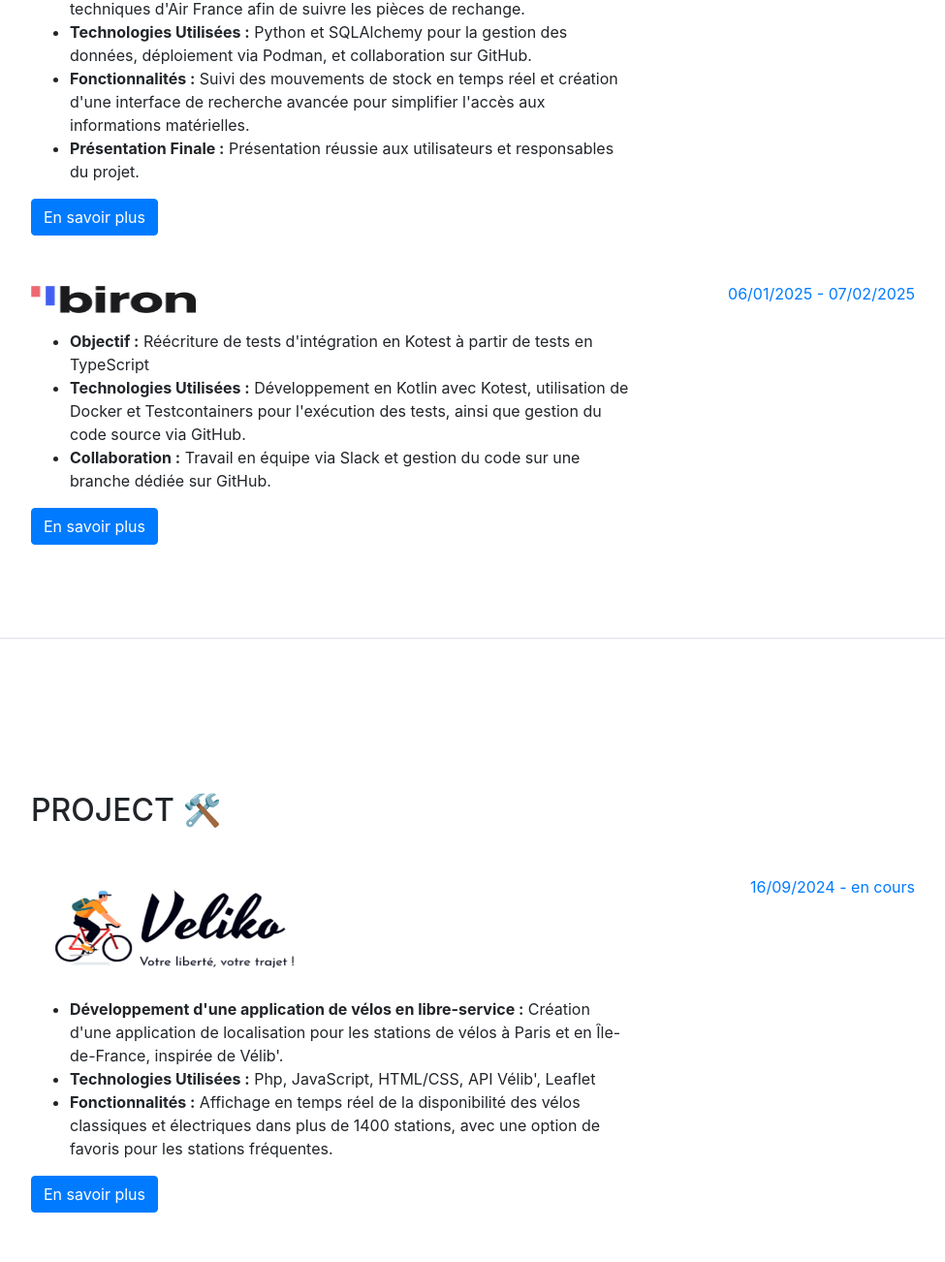
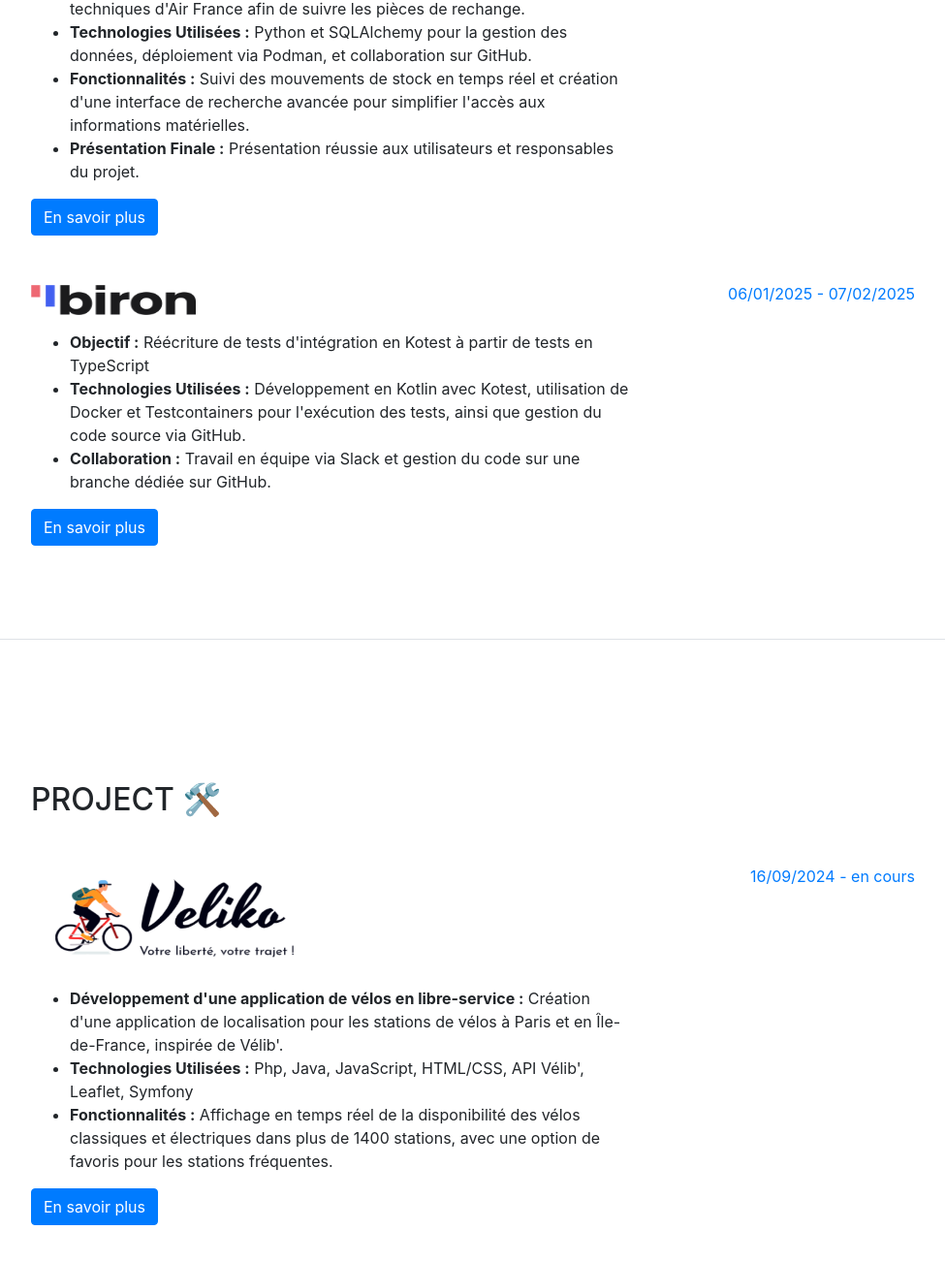
Before and after one commit to ThomasPaul01/PortFolio, a website with bundled scripts: page index.html in a window 1280 px wide. Shown: the part 2635-3937 px from the top of the page at 97% size, without its empty margins (288-1263 px from the left). Built offline with nearby package versions, Linux system fonts and the light colour scheme; a web font is replaced by a local one.

Commit message:
edit content

```diff
--- a/index.html
+++ b/index.html
@@ -235,7 +235,7 @@
           <!-- Stage BironData -->
           <div class="resume-item d-flex flex-column flex-md-row mb-5">
             <div class="resume-content mr-auto">
-              <div class="subheading mb-3"><img src="img/biron.png" height="28" width="170"/></div>
+              <div class="subheading mb-3"><img src="img/biron.png" height="31" width="170"/></div>
 
               <ul>
                 <li><strong>Objectif :</strong> Réécriture de tests d'intégration en Kotest à partir de tests en TypeScript</li>
@@ -262,7 +262,7 @@
 
               <ul>
                 <li><strong>Développement d'une application de vélos en libre-service :</strong> Création d'une application de localisation pour les stations de vélos à Paris et en Île-de-France, inspirée de Vélib'.</li>
-                <li><strong>Technologies Utilisées :</strong> Php, JavaScript, HTML/CSS, API Vélib', Leaflet</li>
+                <li><strong>Technologies Utilisées :</strong> Php, Java, JavaScript, HTML/CSS, API Vélib', Leaflet, Symfony </li>
                 <li><strong>Fonctionnalités :</strong> Affichage en temps réel de la disponibilité des vélos classiques et électriques dans plus de 1400 stations, avec une option de favoris pour les stations fréquentes.</li>
                 </ul>
 
```
Also changed, not shown: template/stage-airFrance.html (+1 -0 lines), template/veliko.html (+1 -0 lines), 1 other file.
